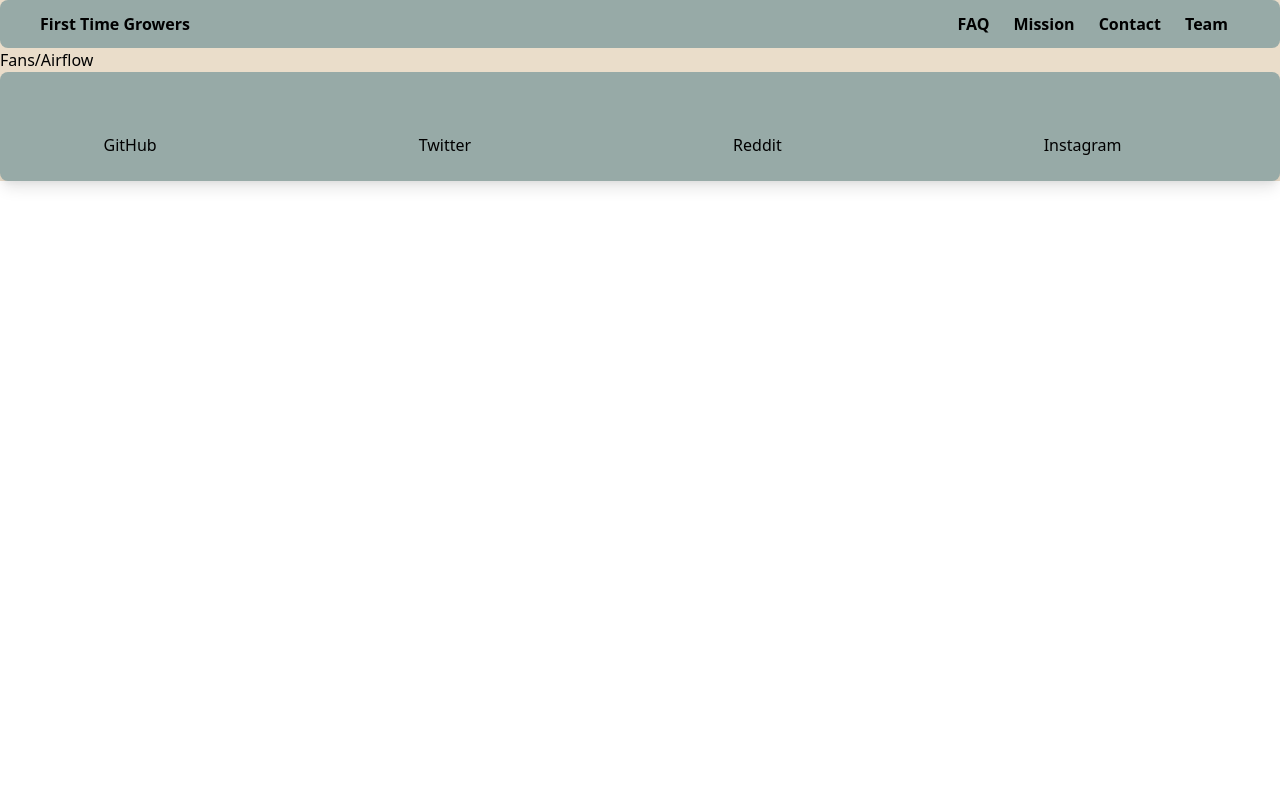
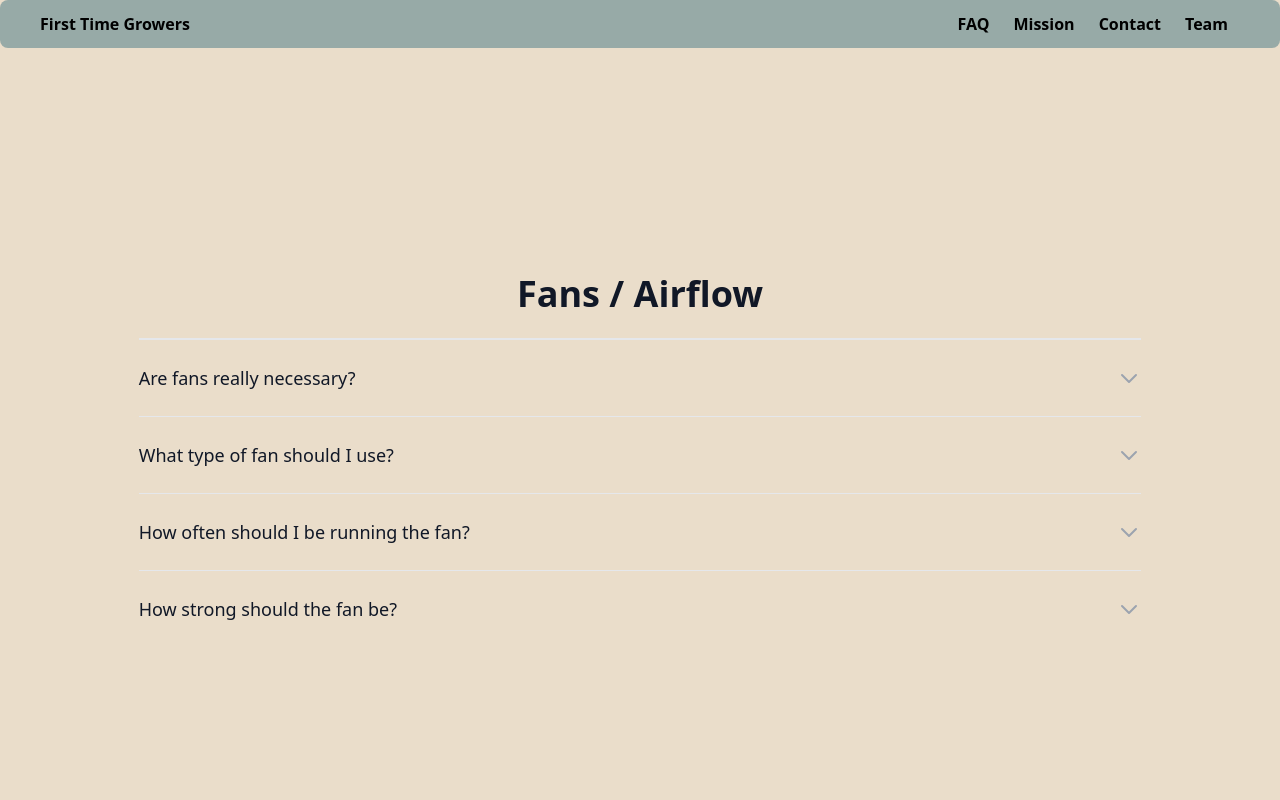
Before and after one commit to ChrisJRamirez/FirstTimeGrowers, a React (Create React App) app: page /fans-airflow in a window 1280 px wide. Shown: the top 800 px of the page. Built offline with nearby package versions, Linux system fonts and the light colour scheme; some icons are missing.

Commit message:
adding to fans/airflow, build new layout

```diff
--- a/src/views/AutoVPhoto.js
+++ b/src/views/AutoVPhoto.js
@@ -33,7 +33,7 @@ const faqs = [
   },
   {
     question: 'Can I grow a male and female plant next to each other / together?',
-    answer: 'Though there is some benefit to this for experienced growers (as mentioned above -> growing seeds), we would highly reccomend not trying this out for a first timer.',
+    answer: 'Though there is some benefit to this for experienced growers (as mentioned above -> growing seeds), we would highly recommend not trying this out for a first timer.',
   },
 
 ];
--- a/src/views/FansAirflow.js
+++ b/src/views/FansAirflow.js
@@ -1,10 +1,70 @@
+import { Disclosure } from '@headlessui/react';
+import { ChevronDownIcon } from '@heroicons/react/outline';
+
+function classNames(...classes) {
+  return classes.filter(Boolean).join(' ');
+};
+
+const faqs = [
+  {
+    question: 'Are fans really necessary?',
+    answer: 'YES, the plants need airflow for multiple reasons. The big two being : helps strenghten the stem so it can support heavier buds once flowering, and it helps prevent mold/mildew.',
+  },
+  {
+    question: 'What type of fan should I use?',
+    answer: 'We recommend using some sort of fan with an oscillating (rotating back and forth) function, this will somewhat mimic a natural wind blowing.',
+  },
+  {
+    question: 'How often should I be running the fan?',
+    answer: 'We recommend running the fan for 1/4 to 1/2 of the day, with the most important time being after you water the plant. This will help reduce the chances of mold and such, as mentioned above.',
+  },
+  {
+    question: 'How strong should the fan be?',
+    answer: 'The fan should not be too strong for the plant, especially when it is younger, we recommend starting at the lowest setting. As the plant grows and gets stronger (thicker stem) you can use your judgement to the adjust the fan accordingly.',
+  }
+];
+
 const FansAirflow = (props) => {
   return (
-  <div>
-    <div>
-      Fans/Airflow
+    <div className='flex items-center justify-center h-screen'>
+      <div className='w-5/6 px-4 py-12 mx-auto sm:py-16 sm:px-6 lg:px-8'>
+        <div className='mx-auto divide-y-2 divide-gray-200 '>
+          <h2 className='text-3xl font-extrabold text-center text-gray-900 sm:text-4xl'>
+            Fans / Airflow
+          </h2>
+          <dl className='mt-6 space-y-6 divide-y divide-gray-200'>
+            {faqs.map((faq) => (
+              <Disclosure as='div' key={faq.question} className='pt-6'>
+                {({ open }) => (
+                  <>
+                    <dt className='text-lg'>
+                      <Disclosure.Button className='flex items-start justify-between w-full text-left text-gray-400'>
+                        <span className='font-medium text-gray-900'>
+                          {faq.question}
+                        </span>
+                        <span className='flex items-center ml-6 h-7'>
+                          <ChevronDownIcon
+                            className={classNames(
+                              open ? '-rotate-180' : 'rotate-0',
+                              'h-6 w-6 transform'
+                            )}
+                            aria-hidden='true'
+                          />
+                        </span>
+                      </Disclosure.Button>
+                    </dt>
+                    <Disclosure.Panel as='dd' className='pr-12 mt-2'>
+                      <p className='text-base text-gray-500'>{faq.answer}</p>
+                    </Disclosure.Panel>
+                  </>
+                )}
+              </Disclosure>
+            ))}
+          </dl>
+        </div>
+      </div>
     </div>
-  </div>);
+  );
 };
 
 export default FansAirflow;
```
